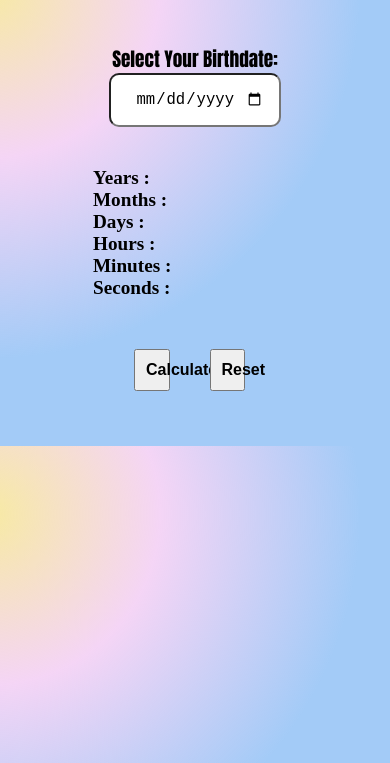
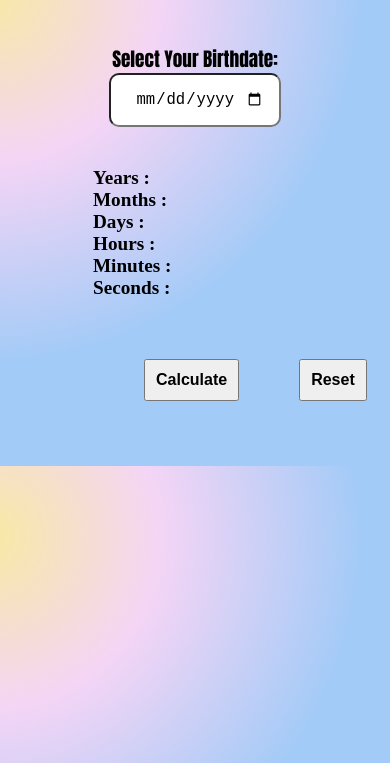
Before and after one commit to BonifaceAlexander/ProjectAgeCalc.github.io, a plain HTML site: page index.html in a window 390 px wide. Shown: the part 81-844 px from the top of the page. Drawn offline with Linux system fonts and the light colour scheme.

Commit message:
Update Style.css
button Responsive fix

```diff
--- a/Style.css
+++ b/Style.css
@@ -54,8 +54,8 @@ gap: 20px;
 button{
     font-size: medium;
     font-weight: bold;
-    max-width:25%;
+    max-width:auto;
     Padding: 10px;
     align-content:center;
-    margin: 10px;
+    margin: 20px;
 }
```
